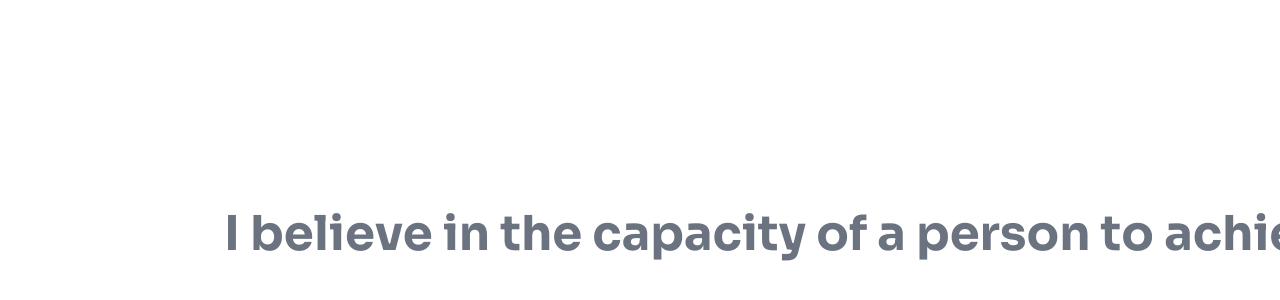
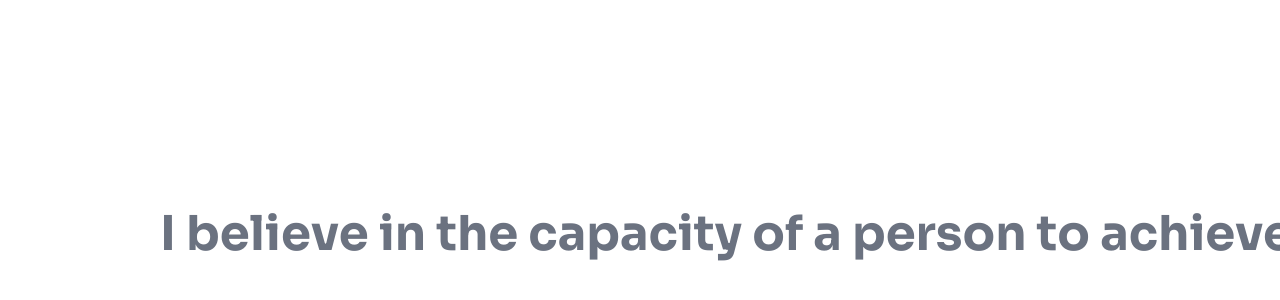
Before and after one commit to zxsuie/Jay-De-Rosales-Website, a Next.js app: page / in a window 1280 px wide. Shown: the part 3506-3806 px from the top of the page. Built offline with nearby package versions, Linux system fonts and the light colour scheme.

Commit message:
yes please. maybe the problem is now on the section not on the <letterre

```diff
--- a/src/components/sections/end-credits.tsx
+++ b/src/components/sections/end-credits.tsx
@@ -138,7 +138,7 @@ export function EndCreditsSection() {
 
         <div className="end-credits-content-wrapper font-headline">
           <div className="end-credits-text-container">
-            <div className="w-full max-w-4xl text-center px-8">
+            <div className="w-full max-w-5xl text-center px-4 sm:px-6 md:px-8">
                 {currentSection && (
                     <LetterReveal
                         text={currentSection.text}
```
